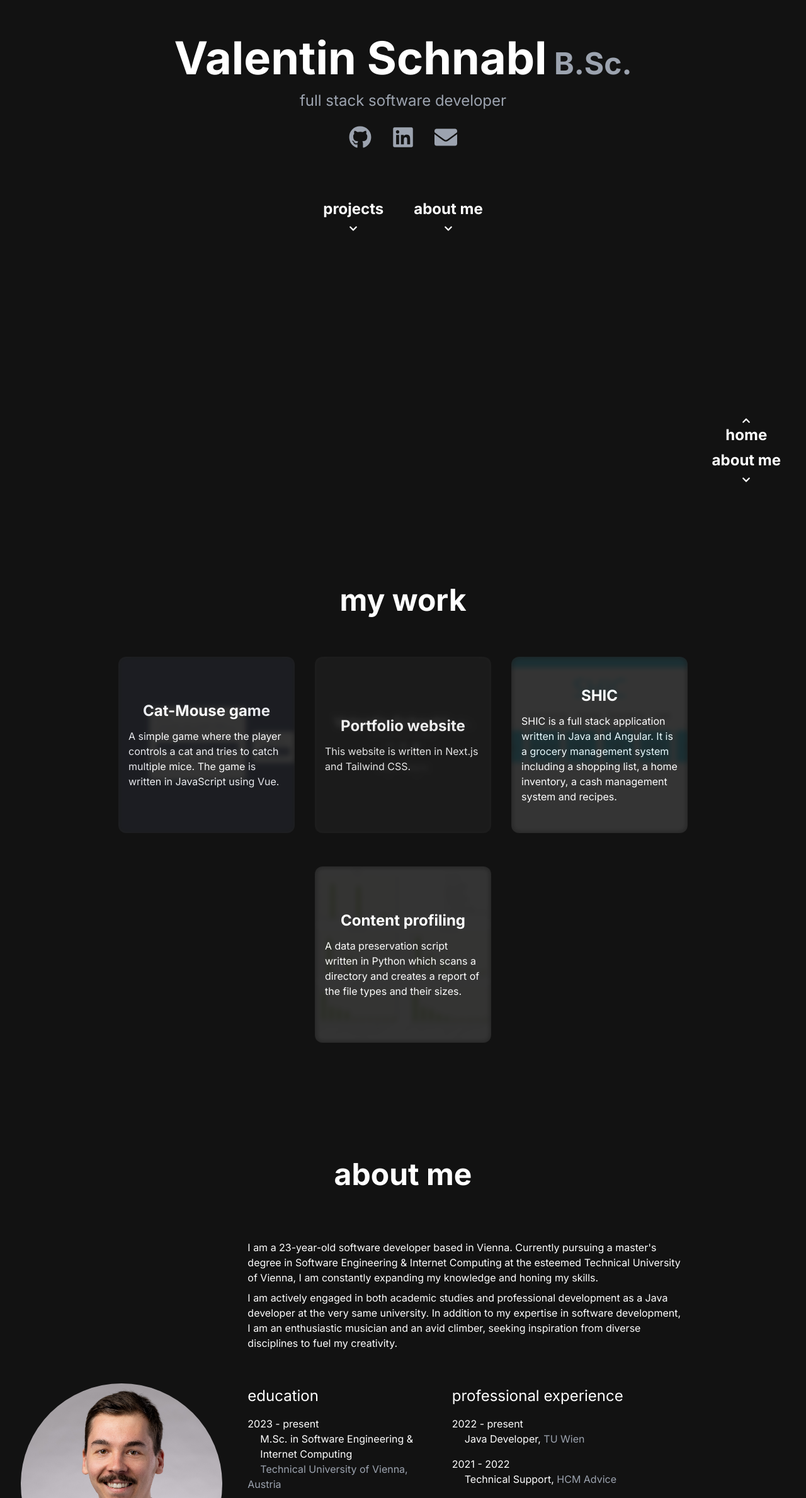
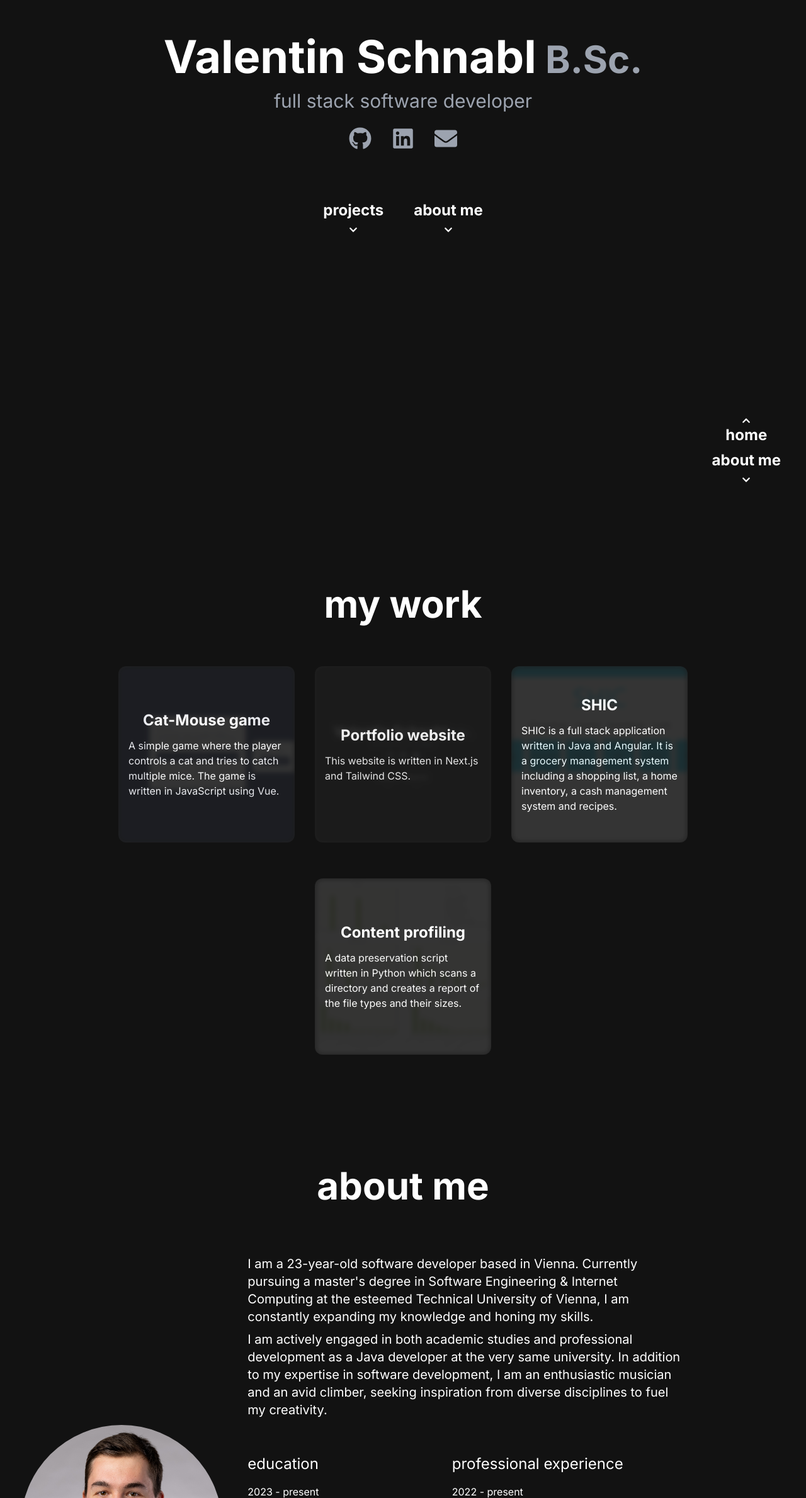
Before and after one commit to profjellybean/me, a Next.js app: page / in a window 1280 px wide. Shown: the part 187-2566 px from the top of the page at 63% size. Built offline with nearby package versions, Linux system fonts and the light colour scheme.

Commit message:
change text size

```diff
--- a/app/page.tsx
+++ b/app/page.tsx
@@ -8,8 +8,8 @@ export default function Home() {
     <div>
       <div className="flex justify-center items-center min-h-screen" id='home'>
         <div className="text-center">
-          <h1 className="text-7xl font-bold text-white">Valentin Schnabl<span className='text-5xl text-gray-400'> B.Sc.</span></h1>
-          <p className="text-2xl text-gray-400 mt-4">full stack software developer</p>
+          <h1 className="text-7xl font-bold text-white">Valentin Schnabl<span className='text-6xl text-gray-400'> B.Sc.</span></h1>
+          <p className="text-3xl text-gray-400 mt-4">full stack software developer</p>
           <div className="mt-2 flex justify-center items-center flex-col">
             <div className="mt-4 flex justify-center items-center space-x-8">
               <a href="https://github.com/profjellybean" target="_blank" rel="noopener noreferrer" className="text-gray-400 hover:text-white">
--- a/components/cv.tsx
+++ b/components/cv.tsx
@@ -86,7 +86,7 @@ export default function CV() {
     return (
         <div className="w-full">
             <div className="text-center">
-                <h1 className="text-5xl font-bold text-white mt-20">about me</h1>
+                <h1 className="text-6xl font-bold text-white mt-20">about me</h1>
             </div>
             <div className="flex gap-10 mt-20 flex-wrap justify-center items-center">
                 <div className="basis-1/4">
@@ -94,8 +94,8 @@ export default function CV() {
                         <Image
                             src="/images/pb.jpg"
                             alt="Picture of the author"
-                            width={1000}
-                            height={1000}
+                            width={750}
+                            height={750}
                             className="rounded-full aspect-square justify-center items-center"
                             priority={true}
                         />
@@ -114,7 +114,7 @@ export default function CV() {
                 </div >
                 <div className="flex flex-wrap gap-10 basis-4/5 md:basis-2/3">
                     <div className="basis-full">
-                        <h3 className="text-base md:mr-40 mb-4 text-ternary-dark dark:text-ternary-light">
+                        <h3 className="text-xl md:mr-40 mb-4 text-ternary-dark dark:text-ternary-light">
                             {bio[0].description} <br />
                             <div className="mt-2">{bio[0].description2}</div>
                         </h3>
--- a/components/project.tsx
+++ b/components/project.tsx
@@ -34,7 +34,7 @@ export default function Project() {
     return (
         <div className="w-full">
             <div className="text-center">
-                <h1 className="text-5xl font-bold text-white mt-20">my work</h1>
+                <h1 className="text-6xl font-bold text-white mt-20">my work</h1>
             </div>
             <div className="min-h-[80%] max-w-[80%] ml-auto mr-auto flex justify-center items-center mt-10 mb-10 flex-wrap">
                 {myProjects.map((project) => (
```
